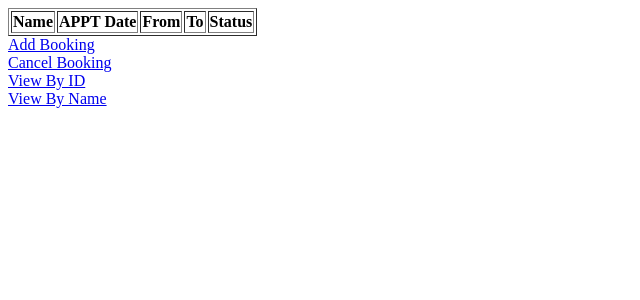
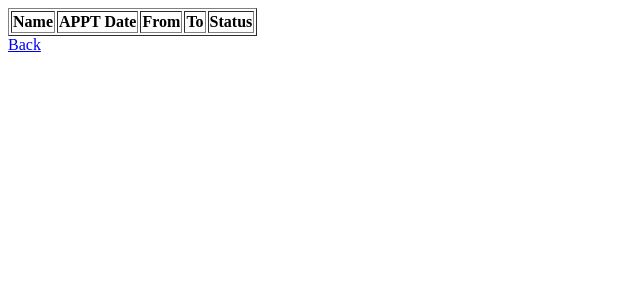
Before and after one commit to enamulhimel/online1_enamulHasan, a PHP site: page /result_by_id.php in a window 1280 px wide. Shown: the top 300 px of the page, without its empty margins (0-640 px from the left). Run offline with PHP 8.4, Linux system fonts and the light colour scheme; data that the repository does not hold is empty.

Commit message:
some fixes done

```diff
--- a/index.php
+++ b/index.php
@@ -43,7 +43,7 @@
 
     <a href="booking_input.php">Add Booking</a><br>
     <a href="cancel_input.php">Cancel Booking</a><br>
-    <a href="ticket_history_user.php">View By ID</a><br>
-    <a href="ticket_history_id.php">View By Name</a><br>
+    <a href="ticket_history_user.php">View By Name</a><br>
+    <a href="ticket_history_id.php">View By ID</a><br>
 </body>
 </html>
--- a/result_by_id.php
+++ b/result_by_id.php
@@ -45,9 +45,6 @@
         ?>
     </table>
 
-    <a href="booking_input.php">Add Booking</a><br>
-    <a href="cancel_input.php">Cancel Booking</a><br>
-    <a href="ticket_history_user.php">View By ID</a><br>
-    <a href="ticket_history_id.php">View By Name</a><br>
+    <a href="index.php">Back</a>
 </body>
 </html>
--- a/result_by_name.php
+++ b/result_by_name.php
@@ -45,9 +45,6 @@
         ?>
     </table>
 
-    <a href="booking_input.php">Add Booking</a><br>
-    <a href="cancel_input.php">Cancel Booking</a><br>
-    <a href="ticket_history_user.php">View By ID</a><br>
-    <a href="ticket_history_id.php">View By Name</a><br>
+    <a href="index.php">Back</a>
 </body>
 </html>
```
